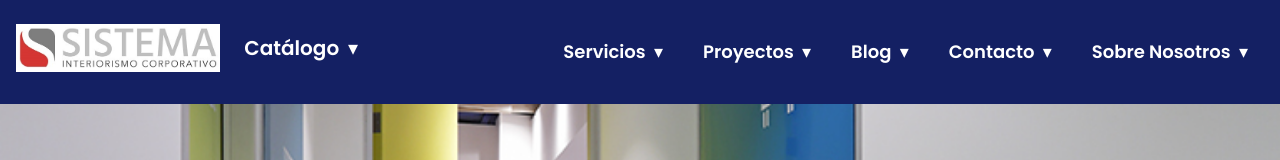
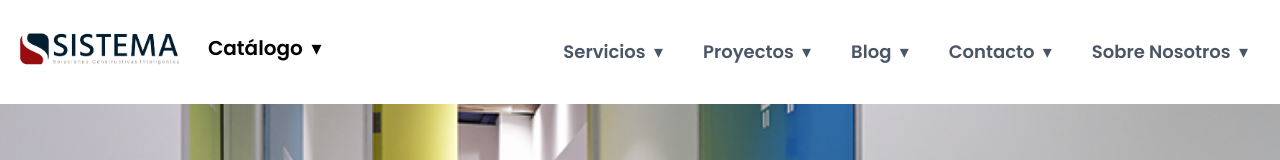
Before and after one commit to Juanith0xx/s_muebles, a React (Vite) app: page / in a window 1280 px wide. Shown: the top 160 px of the page. Built offline with nearby package versions, Linux system fonts and the light colour scheme.

Commit message:
update color navbar v1

```diff
--- a/src/components/Navbar.jsx
+++ b/src/components/Navbar.jsx
@@ -61,15 +61,15 @@ const Navbar = () => {
   ];
 
   return (
-    <nav className="bg-[#142063] p-4 text-white flex justify-between items-center w-full fixed top-0 left-0 z-50 mr-8">
+    <nav className="bg-white p-4 text-gray-600 flex justify-between items-center w-full fixed top-0 left-0 z-50 mr-8">
       <div className="flex items-center gap-6 mt-2 mb-4">
         <RouterLink to="/">
-          <img className="h-12 w-auto cursor-pointer" src="/img/Logo.jpg" alt="Logo" />
+          <img className="h-12 w-auto cursor-pointer" src="/img/Logo.webp" alt="Logo" />
         </RouterLink>
 
         {/* Catálogo Mega Menu */}
         <div className="relative group hidden md:block text-xl font-[Poppins]">
-          <span className="cursor-pointer text-white hover:text-xl font-semibold after:content-[''] after:absolute after:left-0 after:bottom-0 after:w-0 after:h-[3px] after:bg-white after:transition-all after:duration-500 hover:after:w-full">
+          <span className="cursor-pointer text-black hover:text-xl font-semibold after:content-[''] after:absolute after:left-0 after:bottom-0 after:w-0 after:h-[3px] after:bg-white after:transition-all after:duration-500 hover:after:w-full">
             Catálogo <span className="ml-1">▾</span>
           </span>
           <ul className="absolute left-0 opacity-0 invisible group-hover:visible group-hover:opacity-100 group-hover:translate-y-0 translate-y-[-10px] transition-all duration-800 ease-out bg-white text-gray-800 shadow-lg mt-2 rounded-md py-2 px-2 w-84 z-10">
@@ -77,7 +77,7 @@ const Navbar = () => {
               <li key={name}>
                 <RouterLink
                   to={href}
-                  className="block px-4 py-2 rounded-md hover:bg-blue-800 hover:text-white hover:font-semibold font-[Barlow]"
+                  className="block px-4 py-2 rounded-md hover:bg-[#142063] hover:text-white hover:font-semibold font-[Barlow]"
                 >
                   {name}
                 </RouterLink>
@@ -101,14 +101,14 @@ const Navbar = () => {
                       href={href}
                       target="_blank"
                       rel="noopener noreferrer"
-                      className="block px-4 py-2 rounded-md hover:bg-blue-800 hover:text-white hover:font-semibold font-[Barlow]"
+                      className="block px-4 py-2 rounded-md hover:bg-[#142063] hover:text-white hover:font-semibold font-[Barlow]"
                     >
                       {name}
                     </a>
                   ) : (
                     <RouterLink
                       to={href}
-                      className="block px-4 py-2 rounded-md hover:bg-blue-800 hover:text-white hover:font-semibold font-[Barlow]"
+                      className="block px-4 py-2 rounded-md hover:bg-[#142063] hover:text-white hover:font-semibold font-[Barlow]"
                     >
                       {name}
                     </RouterLink>
```
Also changed, not shown: public/img/Logo.jpg, public/img/Logo.webp (added).
